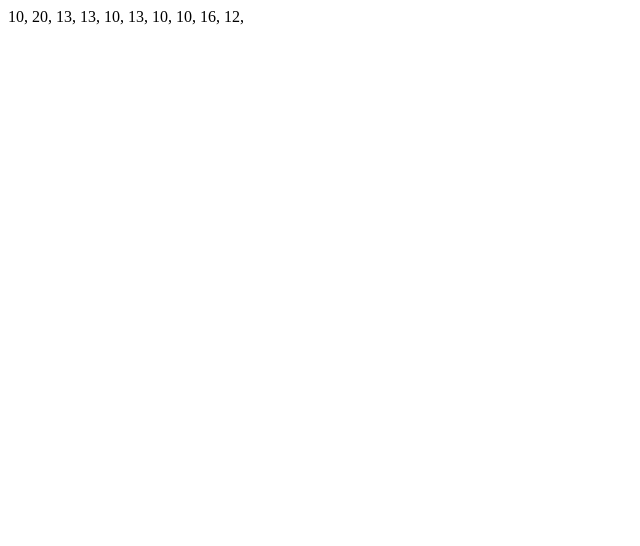
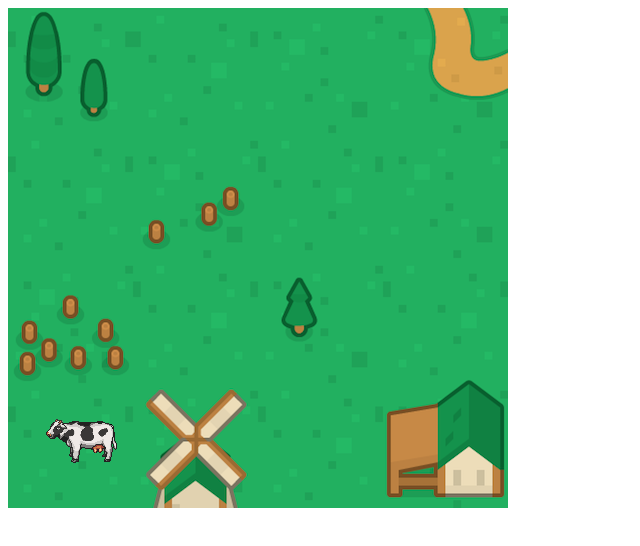
Before and after one commit to codingpincher/prog-basica, a plain HTML site: page villa/index.html in a window 1280 px wide. Shown: the whole page, without its empty margins (0-640 px from the left). Drawn offline with Linux system fonts and the light colour scheme.

Commit message:
clase 21 a la mitad

```diff
--- a/villa/app.js
+++ b/villa/app.js
@@ -1,11 +1,31 @@
-for(var i = 0; i < 10; i++)
+var jsCanvas = document.getElementById("canvas");
+var contextCanvas = jsCanvas.getContext("2d");
+var img_mapa = "images/tile.png";
+var img_vaca = 'images/vaca.png'
+var x_aleatorio = aleatorio(0, 420);
+var y_aleatorio = aleatorio(0, 420);
+
+var fondo = new Image();
+fondo.src = img_mapa;
+fondo.addEventListener("load", dibujarFondo);
+
+var vaca = new Image();
+vaca.src = img_vaca;
+vaca.addEventListener("load", dibujarElemento)
+
+
+function dibujarElemento()
 {
-  var z;
-  z = aleatorio(10, 20);
-  document.write(z + ', ');
+  contextCanvas.drawImage(vaca, x_aleatorio, y_aleatorio);
 }
 
-function aleatorio (min, max)
+function dibujarFondo()
+{
+  contextCanvas.drawImage(fondo, 0, 0);
+}
+
+
+function aleatorio(min, max)
 {
   var n;
   n = Math.floor(Math.random() * (max - min + 1)) + min;
--- a/villa/index.html
+++ b/villa/index.html
@@ -7,6 +7,7 @@
   <title>VillaPlatzi</title>
 </head>
 <body>
+  <canvas width="500" height="500" id="canvas"></canvas>
   <script src="app.js"></script>
 </body>
 </html>
```
